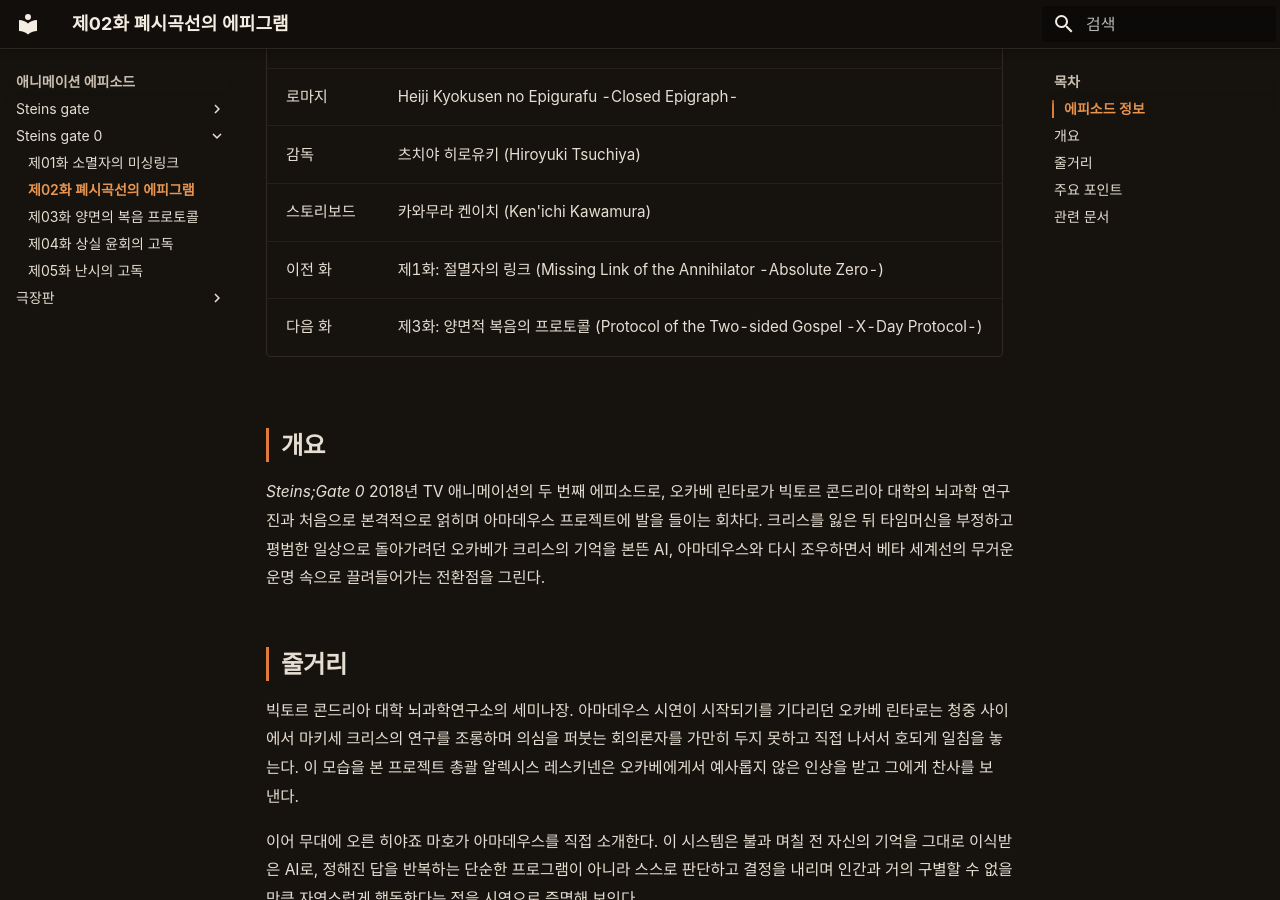
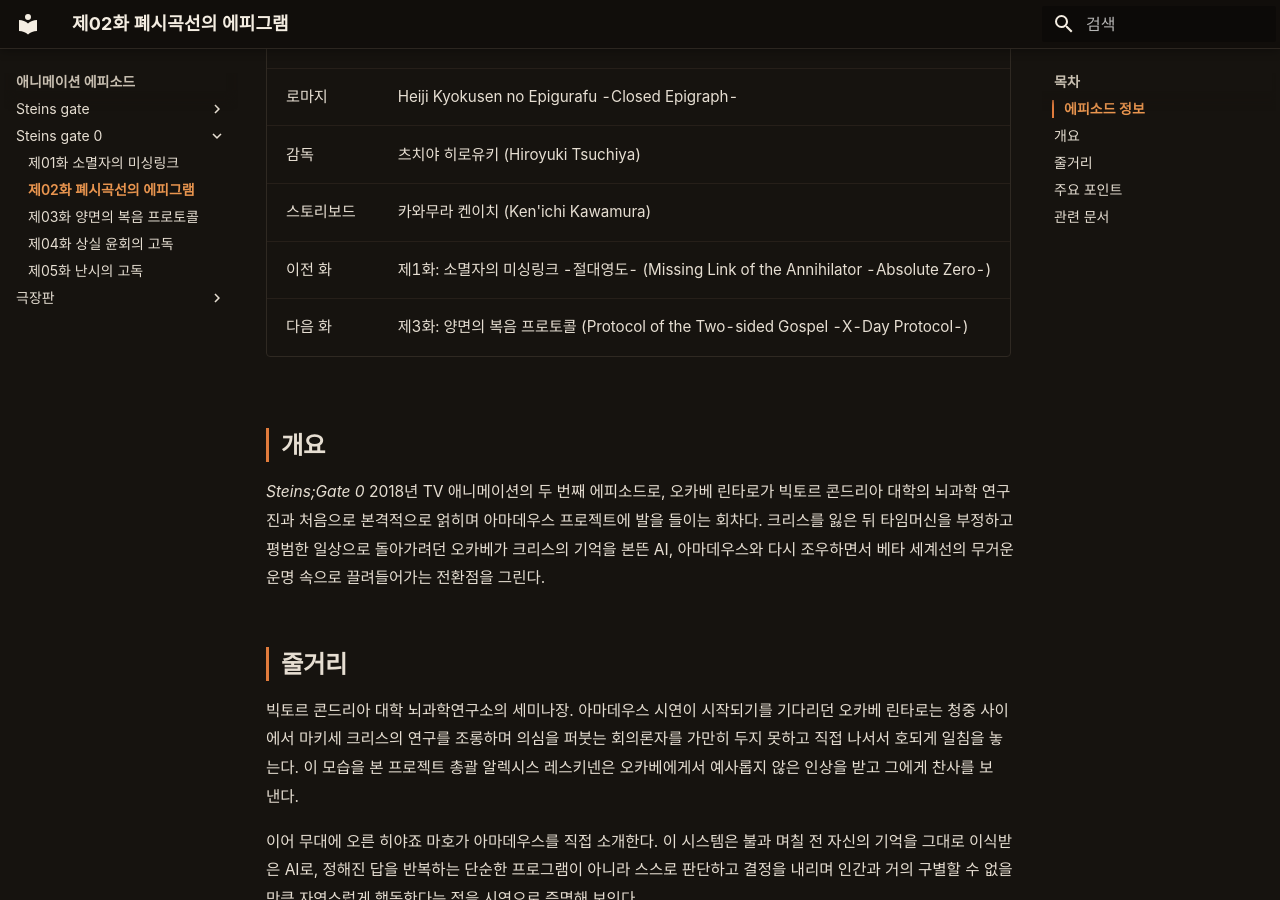
Before and after one commit to sgwiki/sgwiki.github.io, an MkDocs documentation site: the page built from wiki/애니메이션-에피소드/steins-gate-0/제02화-폐시곡선의-에피그램.md, in a window 1280 px wide and 900 px high, scrolled down 684 px. Built offline with MkDocs 1.6.1 and Material for MkDocs 9.7.7, drawn with Linux system fonts in a browser that asks for light colours; some web fonts are replaced.

Commit message:
chore(wiki): SG0 제02화 정비 — 인접 화 제목 표기를 제01·03화 기준에 일치
Co-Authored-By: Claude Opus 4.6 <noreply@anthropic.com>

```diff
--- a/wiki/애니메이션-에피소드/steins-gate-0/제02화-폐시곡선의-에피그램.md
+++ b/wiki/애니메이션-에피소드/steins-gate-0/제02화-폐시곡선의-에피그램.md
@@ -22,8 +22,8 @@ description: "*Steins;Gate 0* 2018년 TV 애니메이션 제2화. 빅토르 콘
 | 로마지 | Heiji Kyokusen no Epigurafu -Closed Epigraph- |
 | 감독 | 츠치야 히로유키 (Hiroyuki Tsuchiya) |
 | 스토리보드 | 카와무라 켄이치 (Ken'ichi Kawamura) |
-| 이전 화 | 제1화: 절멸자의 링크 (Missing Link of the Annihilator -Absolute Zero-) |
-| 다음 화 | 제3화: 양면적 복음의 프로토콜 (Protocol of the Two-sided Gospel -X-Day Protocol-) |
+| 이전 화 | 제1화: 소멸자의 미싱링크 -절대영도- (Missing Link of the Annihilator -Absolute Zero-) |
+| 다음 화 | 제3화: 양면의 복음 프로토콜 (Protocol of the Two-sided Gospel -X-Day Protocol-) |
 
 ## 개요
 
```
